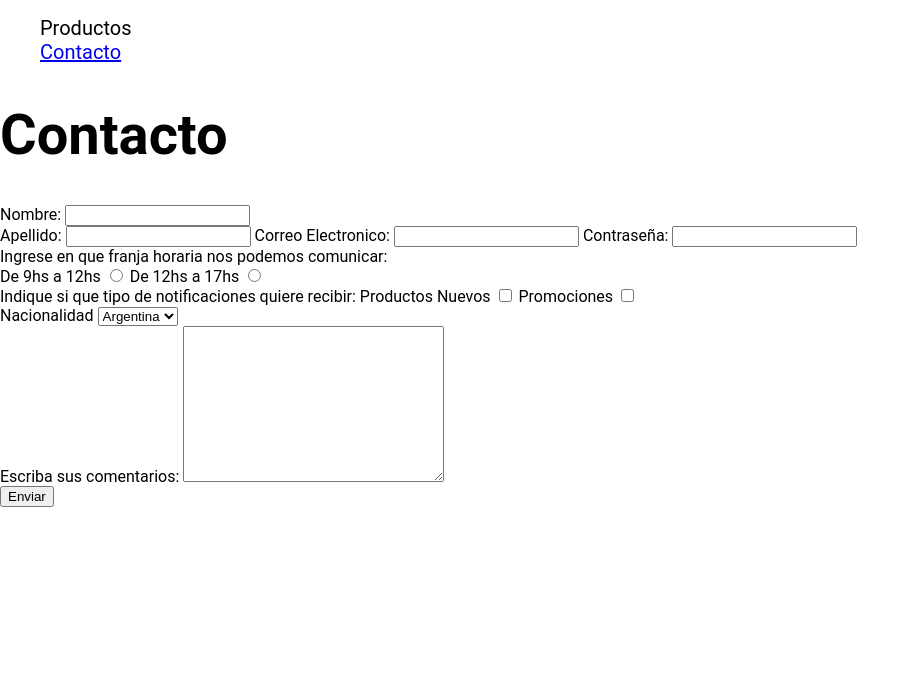
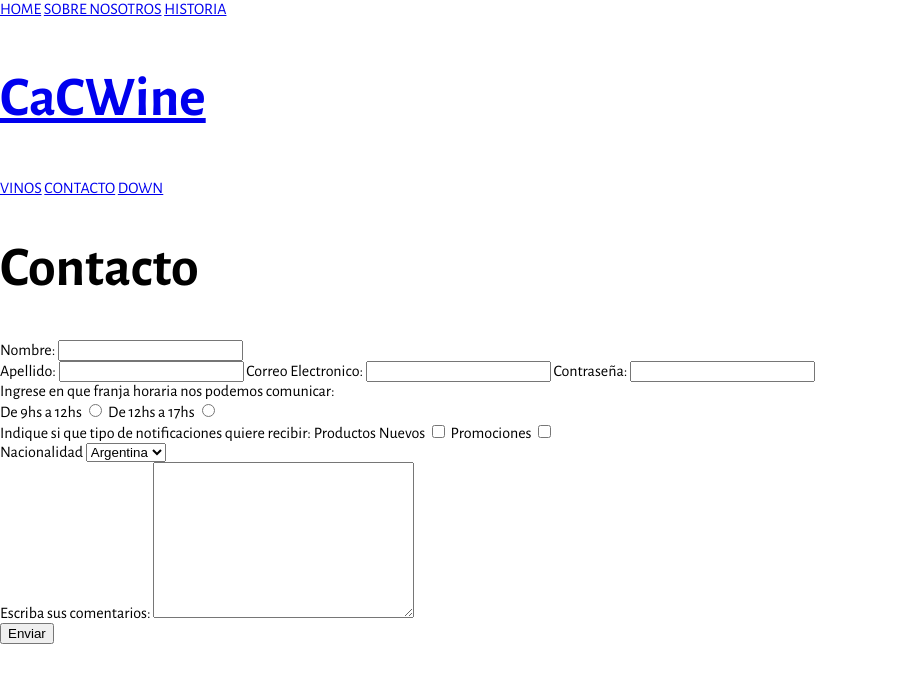
Before and after one commit to juanrunzio/CaCWines, a plain HTML site: page formulario.html in a window 1280 px wide. Shown: the whole page, without its empty margins (0-920 px from the left). Drawn offline with nearby package versions, Linux system fonts and the light colour scheme; a web font is replaced by a local one.

Commit message:
Estructura Principal de la web.

```diff
--- a/formulario.html
+++ b/formulario.html
@@ -1,58 +1,104 @@
 <!DOCTYPE html>
 <html lang="en">
   <head>
-    <meta charset="UTF-8">
-    <meta http-equiv="X-UA-Compatible" content="IE=edge">
-    <meta name="viewport" content="width=device-width, initial-scale=1.0">
-    <link rel="stylesheet" href="./style.css">
-    <title>Repaso-Ejercitacion</title>
+    <meta charset="UTF-8" />
+    <meta http-equiv="X-UA-Compatible" content="IE=edge" />
+    <meta name="viewport" content="width=device-width, initial-scale=1.0" />
+    <link rel="stylesheet" href="./style.css" />
+    <title>Form</title>
+    <link rel="preconnect" href="https://fonts.googleapis.com" />
+    <link rel="preconnect" href="https://fonts.gstatic.com" crossorigin />
+    <link
+      href="https://fonts.googleapis.com/css2?family=Alegreya+Sans:ital,wght@0,100;0,300;0,400;0,500;0,700;0,800;0,900;1,100;1,300;1,400;1,500;1,700;1,800;1,900&display=swap"
+      rel="stylesheet"
+    />
+    <link
+      href="https://db.onlinewebfonts.com/c/56b1d105d2fa63f97d89d9626b476ec8?family=Bobby+Jones+Soft+Regular"
+      rel="stylesheet"
+    />
   </head>
   <body>
-    <nav class="navegacion">
-        <ul class="menu">
-            <li class="boton">
-                Productos
-            </li>
-            <li class="boton">
-               <a class="link-botom" href="./formulario.html"> Contacto</a>
-            </li>
-        </ul>
+    <header>
+        <section>
+          <nav>
+            <a class="link-botom" href="./index.html">HOME</a>
+            <a href="#about">SOBRE NOSOTROS</a>
+            <a href="#history">HISTORIA</a
+            ><!--Frase del vino + Historia del vino(misma redirec)-->
+          </nav>
+          <a class="link-botom" href="./index.html">
+            <h1>CaCWine</h1>
+          </a>
+          <div>
+            <a href="#nuestrosVinos">VINOS</a>
+            <a class="link-botom" href="./formulario.html"> CONTACTO</a>
+            <a href="#footer">DOWN</a
+            ><!--hasta el footer-->
+          </div>
+        </section>
+      </header>
     </nav>
     <h1>Contacto</h1>
     <section class="seccion-formulario">
       <form action="https://formspree.io/f/mvongjoa" method="POST">
         <div>
           <label for="nombre">Nombre:</label>
-                <input type="text" id="nombre" name="nombreUsuario"/>
+          <input type="text" id="nombre" name="nombreUsuario" />
         </div>
 
-
         <label for="apellido">Apellido:</label>
-            <input type="text" id="apellido" name="apellidoUsuario"/>
+        <input type="text" id="apellido" name="apellidoUsuario" />
 
         <label for="correo">Correo Electronico:</label>
-            <input type="email" id="correo" name="correoUsuario"/><!--dfsdf@asda.asd "traba" para que no envie el formulario si no tiene la estructura de un correo-->
+        <input
+          type="email"
+          id="correo"
+          name="correoUsuario"
+        /><!--dfsdf@asda.asd "traba" para que no envie el formulario si no tiene la estructura de un correo-->
         <label for="pass">
           Contraseña:
-                <input type="password" id="pass" name="contraseñaUsuario">
+          <input type="password" id="pass" name="contraseñaUsuario" />
         </label>
         <div>
-                <label for="horarios">Ingrese en que franja horaria nos podemos comunicar: </label>
+          <label for="horarios"
+            >Ingrese en que franja horaria nos podemos comunicar:
+          </label>
         </div>
         <div>
           <label for="TM">De 9hs a 12hs</label>
-                <input type="radio" id="TM" name="horarrioDeContacto" value="9hs a 12hs">
+          <input
+            type="radio"
+            id="TM"
+            name="horarrioDeContacto"
+            value="9hs a 12hs"
+          />
           <label for="TT">De 12hs a 17hs</label>
-                <input type="radio" id="TT" name="horarrioDeContacto" value="12hs a 17hs">
+          <input
+            type="radio"
+            id="TT"
+            name="horarrioDeContacto"
+            value="12hs a 17hs"
+          />
         </div>
-            <label for="notificaciones">Indique si que tipo de notificaciones quiere recibir: </label>
+        <label for="notificaciones"
+          >Indique si que tipo de notificaciones quiere recibir:
+        </label>
 
         <label for="notificacion">Productos Nuevos </label>
-            <input type="checkbox" name="notificaciones" id="notificacion" value="nuevos productos">
-
+        <input
+          type="checkbox"
+          name="notificaciones"
+          id="notificacion"
+          value="nuevos productos"
+        />
 
         <label for="notificacion">Promociones </label>
-            <input type="checkbox" name="notificaciones" id="promos" value="promociones">
+        <input
+          type="checkbox"
+          name="notificaciones"
+          id="promos"
+          value="promociones"
+        />
         <div>
           <label for="paisOrigen">Nacionalidad</label>
           <select name="Nacionalidad" id="paisOrigen">
@@ -63,13 +109,18 @@
         </div>
         <div>
           <label for="mensaje">Escriba sus comentarios:</label>
-                    <textarea name="comentarios" id="mensaje" cols="30" rows="10"></textarea>
-
+          <textarea
+            name="comentarios"
+            id="mensaje"
+            cols="30"
+            rows="10"
+          ></textarea>
         </div>
-            <input type="submit" value="Enviar">
+        <input type="submit" value="Enviar" />
       </form>
-
     </section>
+    <!--linkeo de js-->
+    <script src="app.js"></script>
   </body>
 </html>
 
--- a/style.css
+++ b/style.css
@@ -1,87 +1,112 @@
+:root {
+  /* sirve para crear var(variables)*/
+  --font-primary: "Alegreya Sans", sans-serif;
+  --font-secondary: "Bobby Jones Soft Regular";
+  /*se usa asi:
+  body {
+  font-family: var(--font-primary);
+  }
+
+  */
+  --colorPrimario: blueviolet;
+  --colorPrimarioHover: rgb(101, 33, 165);
+  --colorNegro: rgb(30, 30, 30);
+  --colorLetrasBlanco: #ffffff;
+  --colorLetrasGris: #949293;
+  --coloOpcionalNegro: rgba(50, 50, 50, 1);
+  /*Ejemplo de uso: "background-color: var(--colorPrimario);"*/
+}
+
+/*Maquetado Juan*/
+
+/*-----------------------------------------------------------------------*/
+/*Maquetado Carlos*/
+
+/*-----------------------------------------------------------------------*/
+/*Maquetado de Facundo*/
 /* Estilos para el título de tipos de vino */
-
-
-*{
+* {
   box-sizing: border-box;
 }
 
-html{
+html {
   scroll-behavior: smooth;
 }
 
-body{
-    font-family: 'Roboto', sans-serif;
+body {
+  font-family: var(--font-primary);
   margin: 0;
 }
 
-h1{
+h1 {
   font-size: 3.5em;
 }
-
-h2{
+/* ".contenedorTextoHero > h2{" */
+h2 {
   font-size: 2.7em;
 }
 
-h3{
+h3 {
   font-size: 2em;
 }
 
-p{
+p {
   font-size: 1.25em;
   margin-top: 100px;
 }
 
-ul{
+ul {
   list-style: none;
 }
 
-li{
+li {
   font-size: 1.25em;
 }
 
-button{
+button {
   font-size: 1.25em;
   font-weight: bold;
   padding: 10px 30px;
   border-radius: 5px;
-    border: 2px solid rgba(0,0,0,0.3);
-    box-shadow: 2px 2px 10px rgba(0,0,0,0.5);
+  border: 2px solid rgba(0, 0, 0, 0.3);
+  box-shadow: 2px 2px 10px rgba(0, 0, 0, 0.5);
   color: white;
   background-color: blueviolet;
 }
 
-button:hover{
+button:hover {
   background-color: rgb(101, 33, 165);
 }
 
-.container{
+.container {
   max-width: 1400px;
   margin: auto;
 }
 
-.color-acento{ color:blueviolet; }
+.color-acento {
+  color: blueviolet;
+}
 
-
-#nuestrosVinos{
-    background-color: rgb(30,30,30);
-    color: white;
+#nuestrosVinos {
+  background-color: rgb(30, 30, 30);
+  color: var(--colorLetrasBlanco);
   text-align: center;
 }
 
-#nuestrosVinos .container{
+#nuestrosVinos .container {
   padding: 150px 12px;
 }
 
-#nuestrosVinos h2{
+#nuestrosVinos h2 {
   margin-top: -60px;
   font-size: 3.2em;
 }
 
-#nuestrosVinos p{
+#nuestrosVinos p {
   display: none;
 }
 
-#nuestrosVinos .carta{
+#nuestrosVinos .carta {
   background-position: center center;
   background-size: cover;
   padding: 50px 20px;
@@ -89,71 +114,65 @@ button:hover{
   border-radius: 15px;
 }
 
-.carta:first-child{
+.carta:first-child {
   background-image: linear-gradient(
       0deg,
-        rgba(0,0,0,0.5),
-        rgba(0,0,0,0.5)
-    )
-    ,url("./img/CuadroTest.webp");
-
+      rgba(0, 0, 0, 0.5),
+      rgba(0, 0, 0, 0.5)
+    ),
+    url("./img/CuadroTest.webp");
 }
 
-.carta:nth-child(2){
+.carta:nth-child(2) {
   background-image: linear-gradient(
       0deg,
-        rgba(0,0,0,0.5),
-        rgba(0,0,0,0.5)
-    )
-    ,url("./img/CuadroTest.webp");
+      rgba(0, 0, 0, 0.5),
+      rgba(0, 0, 0, 0.5)
+    ),
+    url("./img/CuadroTest.webp");
 }
 
-.carta:nth-child(3){
+.carta:nth-child(3) {
   background-image: linear-gradient(
       0deg,
-        rgba(0,0,0,0.5),
-        rgba(0,0,0,0.5)
-    )
-    ,url("./img/CuadroTest.webp");
-
+      rgba(0, 0, 0, 0.5),
+      rgba(0, 0, 0, 0.5)
+    ),
+    url("./img/CuadroTest.webp");
 }
 
-.carta:nth-child(4){
+.carta:nth-child(4) {
   background-image: linear-gradient(
       0deg,
-        rgba(0,0,0,0.5),
-        rgba(0,0,0,0.5)
-    )
-    ,url("./img/CuadroTest.webp");
-
+      rgba(0, 0, 0, 0.5),
+      rgba(0, 0, 0, 0.5)
+    ),
+    url("./img/CuadroTest.webp");
 }
-
 
 /* ---------------------------------------------------------- */
 
-
-@media (min-width: 850px){
-
-    #nuestrosVinos .vinos{
+@media (min-width: 850px) {
+  #nuestrosVinos .vinos {
     display: flex;
     justify-content: center;
     flex-wrap: wrap;
   }
 
-    #nuestrosVinos p{
+  #nuestrosVinos p {
     display: block;
     margin-bottom: 30px;
   }
 
-    #nuestrosVinos h2{
+  #nuestrosVinos h2 {
     font-size: 4em;
   }
 
-    #nuestrosVinos h3{
+  #nuestrosVinos h3 {
     margin-top: 40px;
   }
 
-    #nuestrosVinos .carta{
+  #nuestrosVinos .carta {
     padding: 20px;
     max-width: 30%;
     background-size: 100% 150px;
@@ -161,46 +180,42 @@ button:hover{
     background-position-y: 0;
     background-color: rgba(50, 50, 50, 1);
     box-sizing: border-box;
-        box-shadow: 2px 2px 10px rgba(0,0,0,0.5);
+    box-shadow: 2px 2px 10px rgba(0, 0, 0, 0.5);
   }
 
-
-    .carta:first-child{
+  .carta:first-child {
     background-image: linear-gradient(
         0deg,
-            rgba(0,0,0,0.5),
-            rgba(0,0,0,0.5)
-        )
-        ,url("./img/VinoTest.avif");
-
+        rgba(0, 0, 0, 0.5),
+        rgba(0, 0, 0, 0.5)
+      ),
+      url("./img/VinoTest.avif");
   }
 
-    .carta:nth-child(2){
+  .carta:nth-child(2) {
     background-image: linear-gradient(
         0deg,
-            rgba(0,0,0,0.5),
-            rgba(0,0,0,0.5)
-        )
-        ,url("./img/VinoTest.avif");
+        rgba(0, 0, 0, 0.5),
+        rgba(0, 0, 0, 0.5)
+      ),
+      url("./img/VinoTest.avif");
   }
 
-    .carta:nth-child(3){
+  .carta:nth-child(3) {
     background-image: linear-gradient(
         0deg,
-            rgba(0,0,0,0.5),
-            rgba(0,0,0,0.5)
-        )
-        ,url("./img/VinoTest.avif");
-
+        rgba(0, 0, 0, 0.5),
+        rgba(0, 0, 0, 0.5)
+      ),
+      url("./img/VinoTest.avif");
   }
 
-    .carta:nth-child(4){
+  .carta:nth-child(4) {
     background-image: linear-gradient(
         0deg,
-            rgba(0,0,0,0.5),
-            rgba(0,0,0,0.5)
-        )
-        ,url("./img/VinoTest.avif");
-
+        rgba(0, 0, 0, 0.5),
+        rgba(0, 0, 0, 0.5)
+      ),
+      url("./img/VinoTest.avif");
   }
 }
```
Also changed, not shown: index.html (+21 -12 lines), app.js (added), 1 other file. Lines whose indentation alone changed are shown as unchanged.
